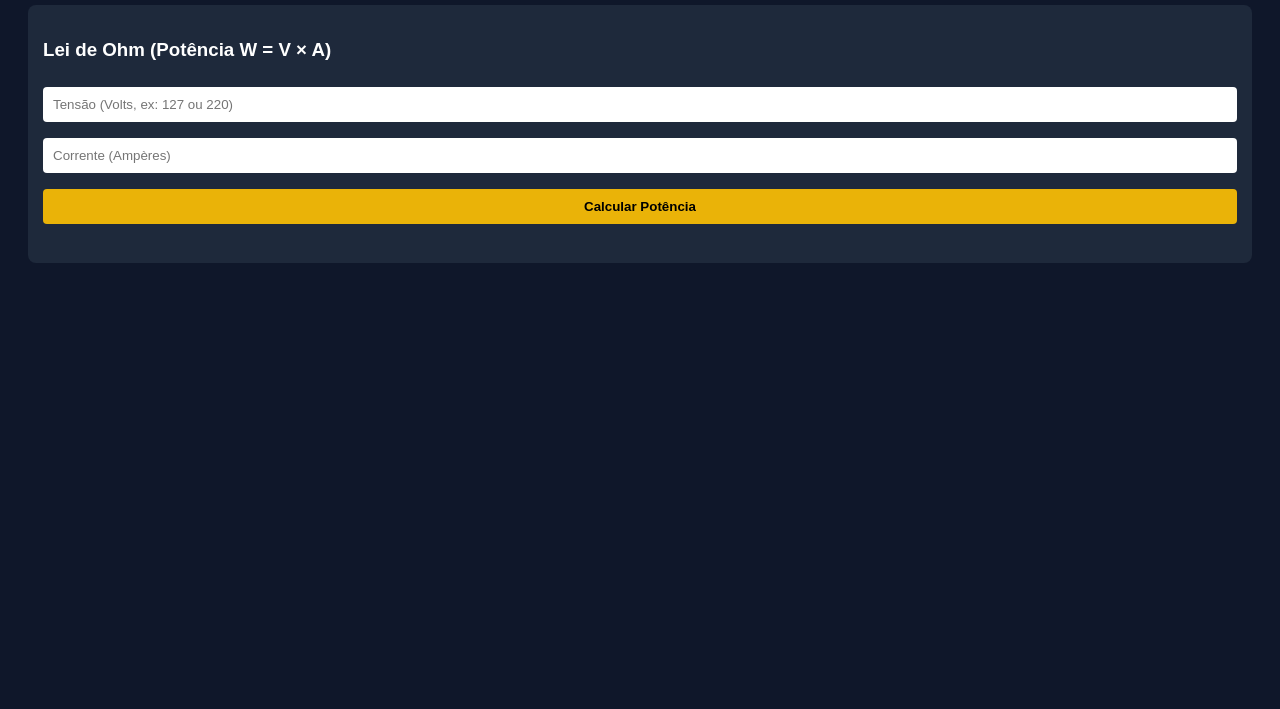
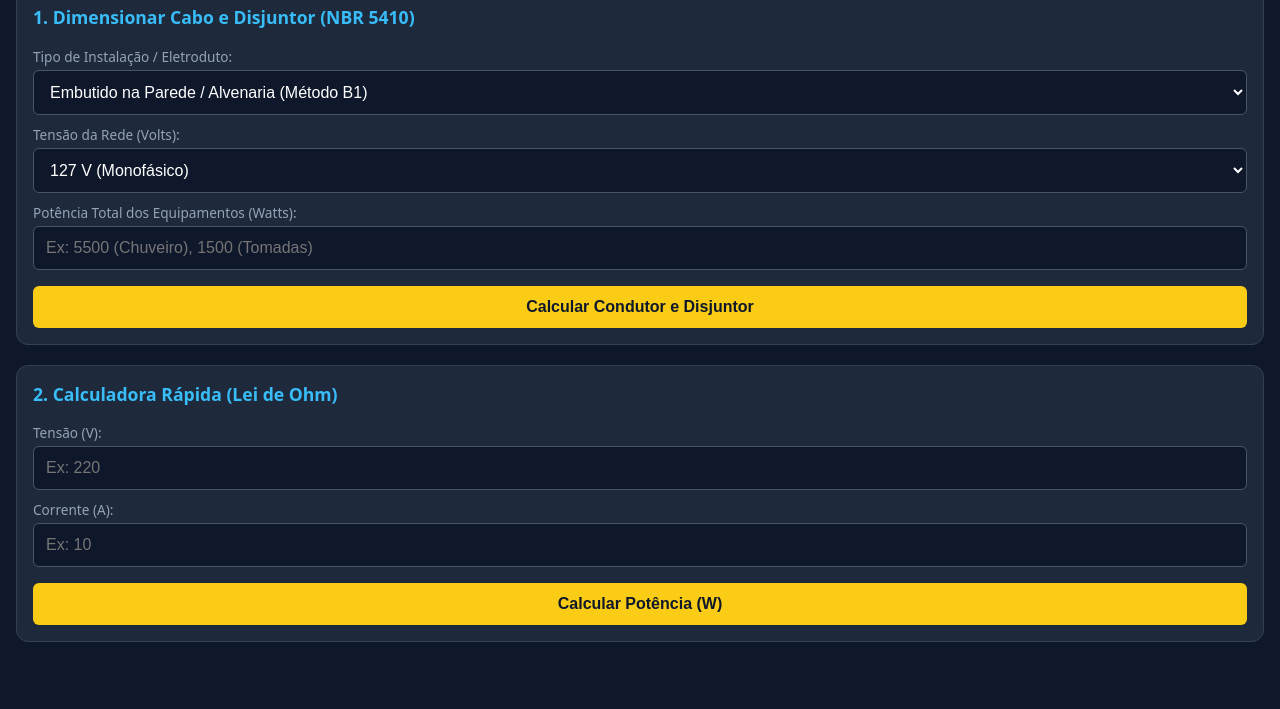
Before and after one commit to carneiroelcio983-bot/meuapp, a plain HTML site: page index.html in a window 1280 px wide. Shown: the part 91-800 px from the top of the page. Drawn offline with Linux system fonts and the light colour scheme.

Commit message:
Update index.html

```diff
--- a/index.html
+++ b/index.html
@@ -7,35 +7,149 @@
   <link rel="manifest" href="manifest.json">
   <meta name="theme-color" content="#1e293b">
   <style>
-    body { font-family: sans-serif; padding: 20px; background: #0f172a; color: #fff; }
-    .card { background: #1e293b; padding: 15px; border-radius: 8px; margin-bottom: 15px; }
-    input, button { width: 100%; padding: 10px; margin: 8px 0; border-radius: 4px; border: none; box-sizing: border-box; }
-    button { background: #eab308; color: #000; font-weight: bold; cursor: pointer; }
+    * { box-sizing: border-box; }
+    body { font-family: system-ui, -apple-system, sans-serif; padding: 16px; background: #0f172a; color: #f8fafc; margin: 0; }
+    h2 { color: #facc15; margin-top: 10px; text-align: center; }
+    .card { background: #1e293b; padding: 16px; border-radius: 12px; margin-bottom: 20px; border: 1px solid #334155; }
+    .card h3 { margin-top: 0; color: #38bdf8; font-size: 1.1rem; }
+    label { font-size: 0.85rem; color: #94a3b8; display: block; margin-top: 10px; }
+    input, select, button { width: 100%; padding: 12px; margin-top: 4px; border-radius: 6px; border: 1px solid #475569; background: #0f172a; color: #fff; font-size: 1rem; }
+    button { background: #facc15; color: #0f172a; font-weight: bold; border: none; cursor: pointer; margin-top: 16px; }
+    button:active { background: #eab308; }
+    .res-box { background: #0f172a; border-left: 4px solid #facc15; padding: 10px; margin-top: 15px; border-radius: 0 6px 6px 0; }
+    .res-box p { margin: 5px 0; font-size: 0.95rem; }
+    .res-box strong { color: #38bdf8; }
   </style>
 </head>
 <body>
 
   <h2>⚡ Ajudante do Eletricista</h2>
 
+  <!-- CALCULADORA 1: NBR 5410 COM SELEÇÃO DE MÉTODO -->
   <div class="card">
-    <h3>Lei de Ohm (Potência W = V × A)</h3>
-    <input type="number" id="tensao" placeholder="Tensão (Volts, ex: 127 ou 220)">
-    <input type="number" id="corrente" placeholder="Corrente (Ampères)">
-    <button onclick="calcularPotencia()">Calcular Potência</button>
-    <p id="resultado"></p>
+    <h3>1. Dimensionar Cabo e Disjuntor (NBR 5410)</h3>
+
+    <label>Tipo de Instalação / Eletroduto:</label>
+    <select id="nbrMetodo">
+      <option value="B1">Embutido na Parede / Alvenaria (Método B1)</option>
+      <option value="B2">Aparente / Exterior na Parede (Método B2)</option>
+    </select>
+
+    <label>Tensão da Rede (Volts):</label>
+    <select id="nbrTensao">
+      <option value="127">127 V (Monofásico)</option>
+      <option value="220">220 V (Bifásico / Monofásico)</option>
+      <option value="380">380 V (Trifásico)</option>
+    </select>
+
+    <label>Potência Total dos Equipamentos (Watts):</label>
+    <input type="number" id="nbrPotencia" placeholder="Ex: 5500 (Chuveiro), 1500 (Tomadas)">
+
+    <button onclick="calcularNBR5410()">Calcular Condutor e Disjuntor</button>
+
+    <div class="res-box" id="resNBR" style="display:none;">
+      <p>Corrente Calculada: <strong id="outCorrente">-</strong> A</p>
+      <p>Método de Instalação: <strong id="outMetodo">-</strong></p>
+      <p>Cabo Mínimo Recomendado: <strong id="outCabo">-</strong> mm²</p>
+      <p>Disjuntor Recomendado: <strong id="outDisjuntor">-</strong> A</p>
+    </div>
+  </div>
+
+  <!-- CALCULADORA 2: LEI DE OHM -->
+  <div class="card">
+    <h3>2. Calculadora Rápida (Lei de Ohm)</h3>
+    <label>Tensão (V):</label>
+    <input type="number" id="ohmV" placeholder="Ex: 220">
+    <label>Corrente (A):</label>
+    <input type="number" id="ohmA" placeholder="Ex: 10">
+    <button onclick="calcularOhm()">Calcular Potência (W)</button>
+
+    <div class="res-box" id="resOhm" style="display:none;">
+      <p>Potência Total: <strong id="outOhmW">-</strong> Watts</p>
+    </div>
   </div>
 
   <script>
-    function calcularPotencia() {
-      const v = parseFloat(document.getElementById('tensao').value);
-      const i = parseFloat(document.getElementById('corrente').value);
+    // Tabelas NBR 5410 para condutores de cobre com isolação PVC (2 condutores carregados)
+    // Método B1: Eletroduto de seção circular embutido em alvenaria
+    const tabelaB1 = [
+      { mm: 1.5, amp: 17.5 },
+      { mm: 2.5, amp: 24.0 },
+      { mm: 4.0, amp: 32.0 },
+      { mm: 6.0, amp: 41.0 },
+      { mm: 10.0, amp: 57.0 },
+      { mm: 16.0, amp: 76.0 },
+      { mm: 25.0, amp: 101.0 },
+      { mm: 35.0, amp: 125.0 },
+      { mm: 50.0, amp: 151.0 }
+    ];
+
+    // Método B2: Eletroduto de seção circular sobre parede de madeira/alvenaria (Aparente/Exterior)
+    const tabelaB2 = [
+      { mm: 1.5, amp: 16.5 },
+      { mm: 2.5, amp: 23.0 },
+      { mm: 4.0, amp: 30.0 },
+      { mm: 6.0, amp: 38.0 },
+      { mm: 10.0, amp: 52.0 },
+      { mm: 16.0, amp: 69.0 },
+      { mm: 25.0, amp: 90.0 },
+      { mm: 35.0, amp: 111.0 },
+      { mm: 50.0, amp: 133.0 }
+    ];
+
+    const disjuntoresComerciais = [10, 16, 20, 25, 32, 40, 50, 63, 70, 80, 100];
+
+    function calcularNBR5410() {
+      const metodo = document.getElementById('nbrMetodo').value;
+      const v = parseFloat(document.getElementById('nbrTensao').value);
+      const w = parseFloat(document.getElementById('nbrPotencia').value);
+
+      if (!w || w <= 0) {
+        alert('Por favor, informe a potência em Watts.');
+        return;
+      }
+
+      // Corrente I = P / V
+      const corrente = w / v;
+
+      // Seleciona a tabela conforme o método de instalação
+      const tabela = (metodo === 'B2') ? tabelaB2 : tabelaB1;
+      const nomeMetodo = (metodo === 'B2') ? 'Aparente / Exterior (B2)' : 'Embutido em Parede (B1)';
+
+      // Busca o cabo adequado para a corrente
+      let caboSel = tabela.find(c => c.amp >= corrente);
+
+      // Busca o disjuntor comercial adequado
+      let disjuntorSel = disjuntoresComerciais.find(d => d >= corrente);
+
+      document.getElementById('outCorrente').innerText = corrente.toFixed(2);
+      document.getElementById('outMetodo').innerText = nomeMetodo;
+
+      if (caboSel) {
+        document.getElementById('outCabo').innerText = `${caboSel.mm} mm² (suporta até ${caboSel.amp}A nesse método)`;
+      } else {
+        document.getElementById('outCabo').innerText = 'Acima de 50mm² (Necessita projeto especial)';
+      }
+
+      if (disjuntorSel) {
+        document.getElementById('outDisjuntor').innerText = `${disjuntorSel} A (DIN)`;
+      } else {
+        document.getElementById('outDisjuntor').innerText = 'Acima de 100A';
+      }
+
+      document.getElementById('resNBR').style.display = 'block';
+    }
+
+    function calcularOhm() {
+      const v = parseFloat(document.getElementById('ohmV').value);
+      const i = parseFloat(document.getElementById('ohmA').value);
       if (v && i) {
-        document.getElementById('resultado').innerText = `Potência: ${v * i} Watts`;
-      } else {
-        document.getElementById('resultado').innerText = 'Preencha os campos!';
+        document.getElementById('outOhmW').innerText = (v * i).toFixed(0);
+        document.getElementById('resOhm').style.display = 'block';
       }
     }
 
+    // Registro do Service Worker
     if ('serviceWorker' in navigator) {
       navigator.serviceWorker.register('sw.js');
     }
```
